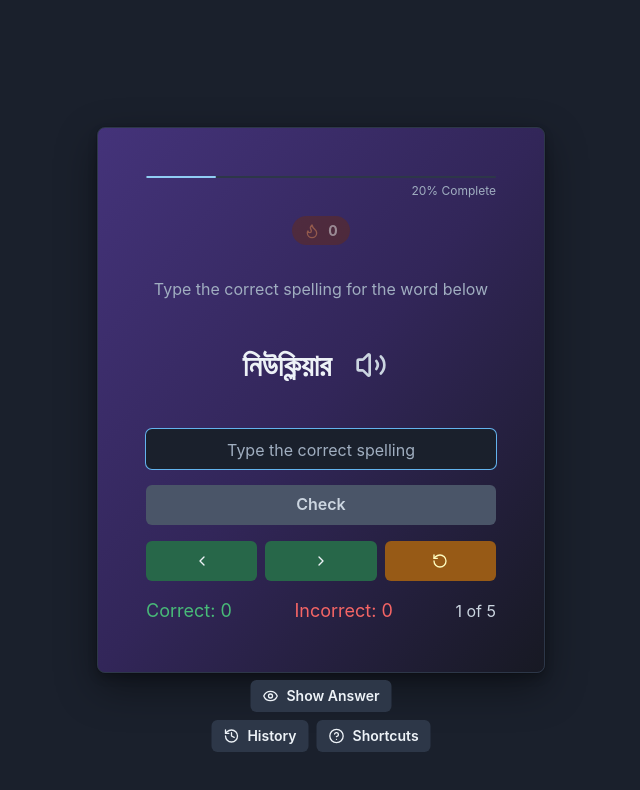
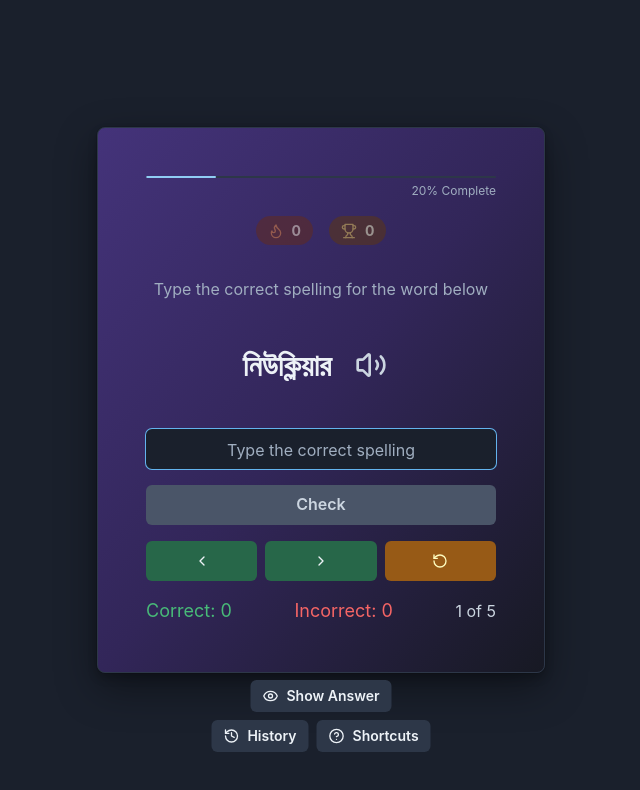
Before and after one commit to sudarshaana/learn, a React (Vite) app: page / in a window 1280 px wide. Shown: the top 790 px of the page, without its empty margins (319-959 px from the left). Built offline with nearby package versions, Linux system fonts and the light colour scheme; no server answers.

Commit message:
added best steak

```diff
--- a/src/App.jsx
+++ b/src/App.jsx
@@ -69,6 +69,11 @@ export default function HomeComponent() {
     return saved ? parseInt(saved, 10) : 0
   })
 
+  const [bestStreak, setBestStreak] = useState(() => {
+    const saved = localStorage.getItem('bestStreak')
+    return saved ? parseInt(saved, 10) : 0
+  })
+
   const [showShortcuts, setShowShortcuts] = useState(false)
 
   useEffect(() => {
@@ -103,6 +108,13 @@ export default function HomeComponent() {
   useEffect(() => {
     localStorage.setItem('streak', streak.toString())
   }, [streak])
+
+  useEffect(() => {
+    if (streak > bestStreak) {
+      setBestStreak(streak)
+      localStorage.setItem('bestStreak', streak.toString())
+    }
+  }, [streak, bestStreak])
 
   const currentWord = words.length > 0 ? words[currentWordIndex] : { correct: '', incorrect: '' }
 
@@ -188,6 +200,7 @@ export default function HomeComponent() {
     setHasCountedIncorrect(false)
     setWordHistory([])
     setStreak(0)
+    setBestStreak(0)
 
     localStorage.removeItem('currentWordIndex')
     localStorage.removeItem('correctCount')
@@ -195,6 +208,7 @@ export default function HomeComponent() {
     localStorage.removeItem('hasCountedIncorrect')
     localStorage.removeItem('wordHistory')
     localStorage.removeItem('streak')
+    localStorage.removeItem('bestStreak')
 
     setRandomGradient(getRandomGradient(colorMode))
   }
@@ -244,7 +258,7 @@ export default function HomeComponent() {
                 total={words.length}
               />
 
-              <StreakCounter streak={streak} />
+              <StreakCounter streak={streak} bestStreak={bestStreak} />
 
               <Heading as="h1" size="xl" textAlign="center" color="gray.100">
                 {/* Spelling Checker */}
--- a/src/components/StreakCounter.jsx
+++ b/src/components/StreakCounter.jsx
@@ -1,10 +1,11 @@
 import PropTypes from 'prop-types'
-import { Flex, Text, Icon } from "@chakra-ui/react"
-import { Flame } from "lucide-react"
+import { Flex, Text, Icon, HStack } from "@chakra-ui/react"
+import { Flame, Trophy } from "lucide-react"
 import { motion, AnimatePresence } from "framer-motion"
 
-export const StreakCounter = ({ streak }) => {
+export const StreakCounter = ({ streak, bestStreak }) => {
   return (
+    <HStack spacing={4} align="center">
       <Flex
         align="center"
         gap={2}
@@ -31,7 +32,7 @@ export const StreakCounter = ({ streak }) => {
               style={{
                 position: 'absolute',
                 right: -20,
-              color: '#F6AD55', // orange.300
+                color: '#F6AD55',
                 fontWeight: 'bold',
                 fontSize: '14px'
               }}
@@ -41,9 +42,26 @@ export const StreakCounter = ({ streak }) => {
           )}
         </AnimatePresence>
       </Flex>
+
+      <Flex
+        align="center"
+        gap={2}
+        bg="yellow.900"
+        px={3}
+        py={1}
+        borderRadius="full"
+        opacity={bestStreak > 0 ? 1 : 0.5}
+      >
+        <Icon as={Trophy} color="yellow.400" />
+        <Text color="yellow.100" fontSize="sm" fontWeight="bold">
+          {bestStreak}
+        </Text>
+      </Flex>
+    </HStack>
   )
 }
 
 StreakCounter.propTypes = {
-  streak: PropTypes.number.isRequired
+  streak: PropTypes.number.isRequired,
+  bestStreak: PropTypes.number.isRequired
 }
```
Lines whose indentation alone changed are shown as unchanged.
